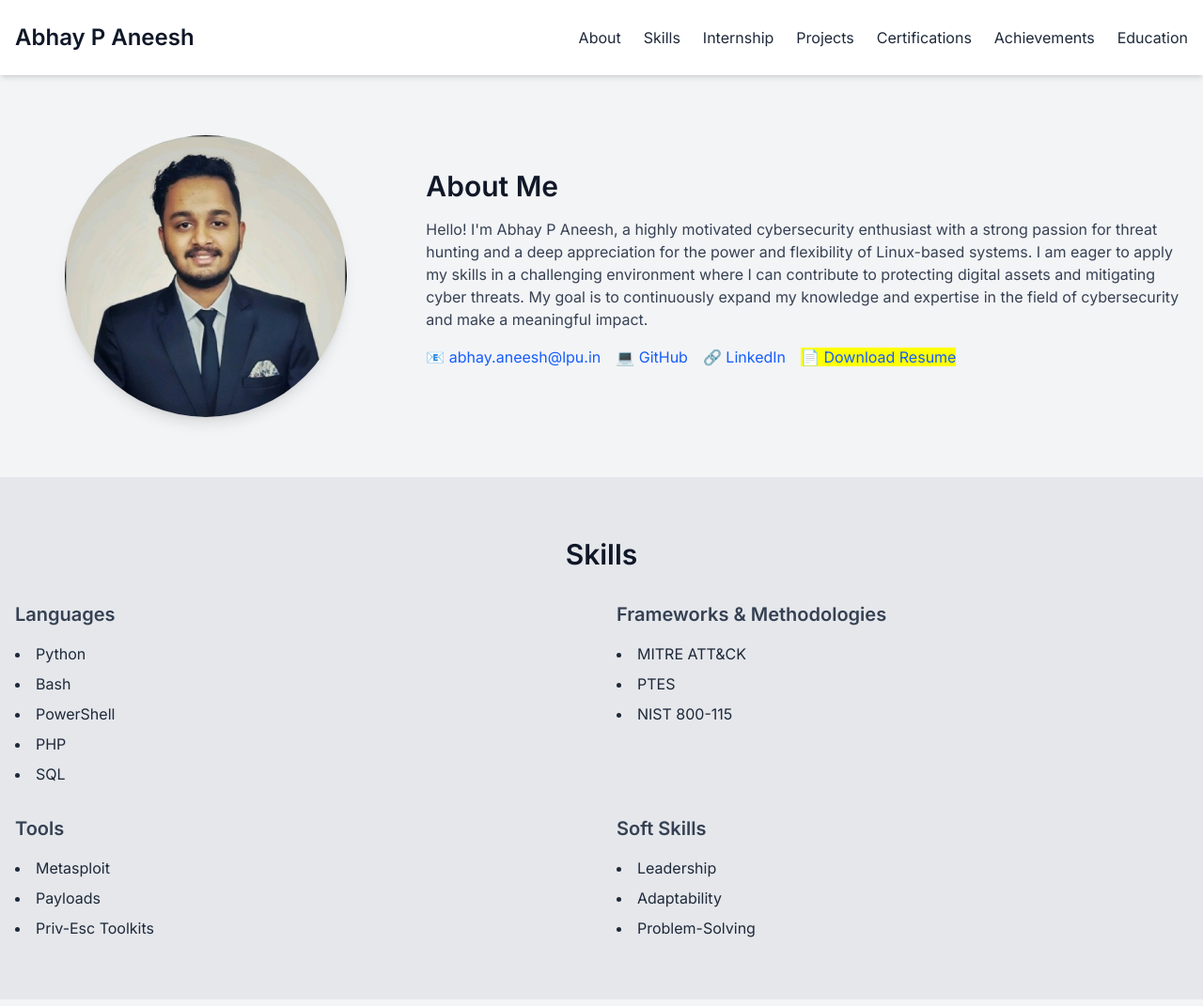
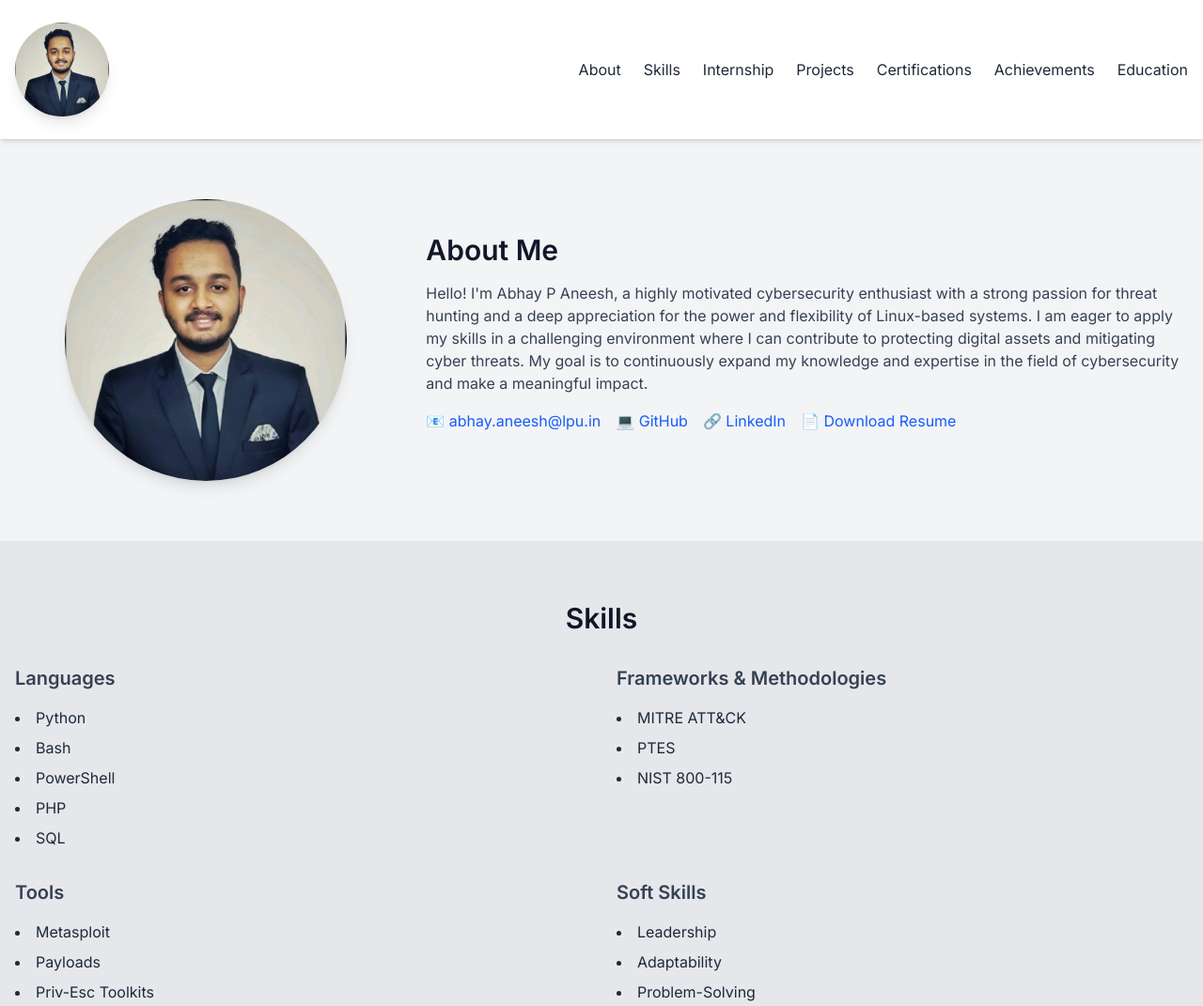
Before and after one commit to a3x0666/Portfolio, a plain HTML site: page index.html in a window 1280 px wide. Shown: the top 1071 px of the page at 94% size. Drawn offline with nearby package versions, Linux system fonts and the light colour scheme.

Commit message:
Update index.html

```diff
--- a/index.html
+++ b/index.html
@@ -19,7 +19,7 @@
 <body class="bg-gray-100 dark:bg-gray-900 text-gray-800 dark:text-gray-200">
     <header class="bg-white dark:bg-gray-800 shadow-md py-6">
         <div class="container mx-auto px-4 flex justify-between items-center">
-            <h1 class="text-2xl font-semibold text-gray-900 dark:text-white">Abhay P Aneesh</h1>
+            <img src="cv.jpg" alt="Abhay P Aneesh" class="rounded-full shadow-lg" style="max-width: 100px; max-height: 100px;">
             <nav class="hidden md:block">
                 <ul class="flex space-x-6">
                     <li><a href="#about" class="hover:text-blue-600 dark:hover:text-blue-400 transition duration-300">About</a></li>
@@ -84,7 +84,7 @@
                             🔗 LinkedIn
                         </a>
                        <a href="Abhay_Aneesh_Resume.pdf" download class="text-blue-600 dark:text-blue-400 hover:underline">
-    <span style="background-color: #ffff00;">📄 Download Resume</span>
+   📄 Download Resume
 </a>
                     </div>
                 </div>
```
